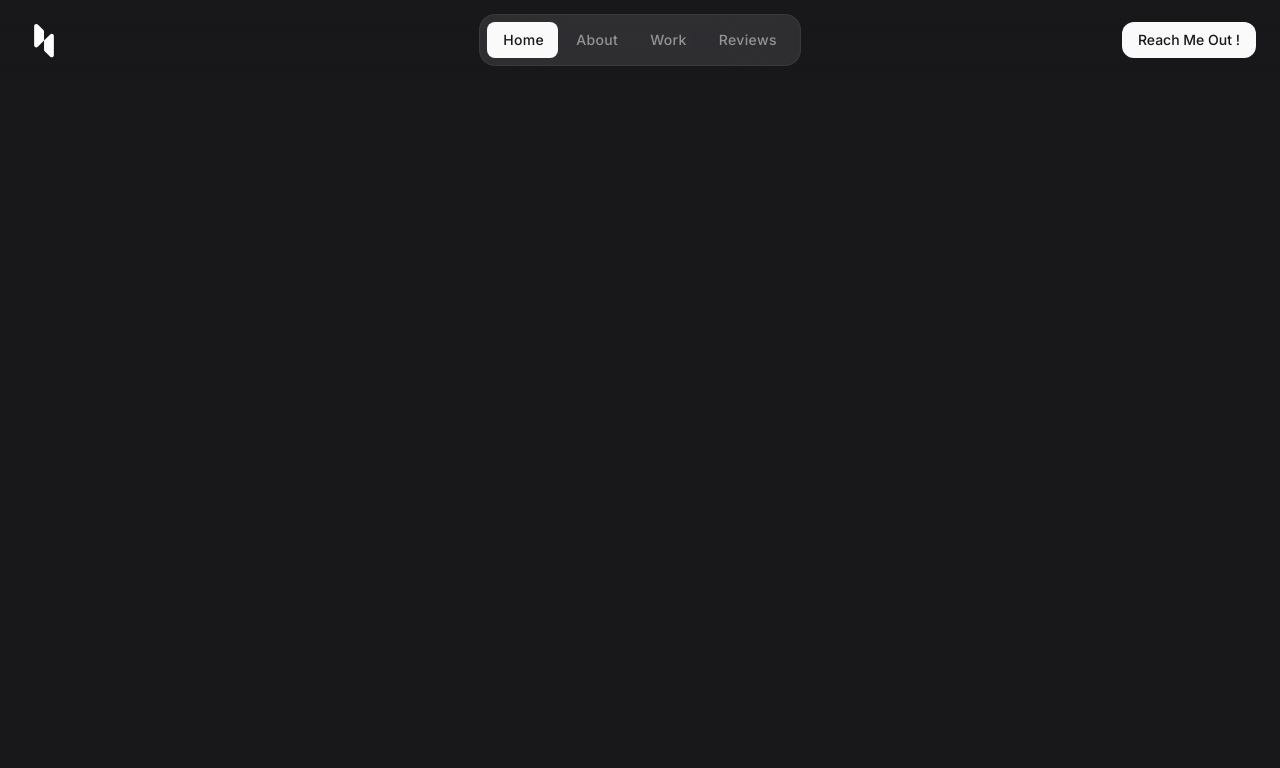
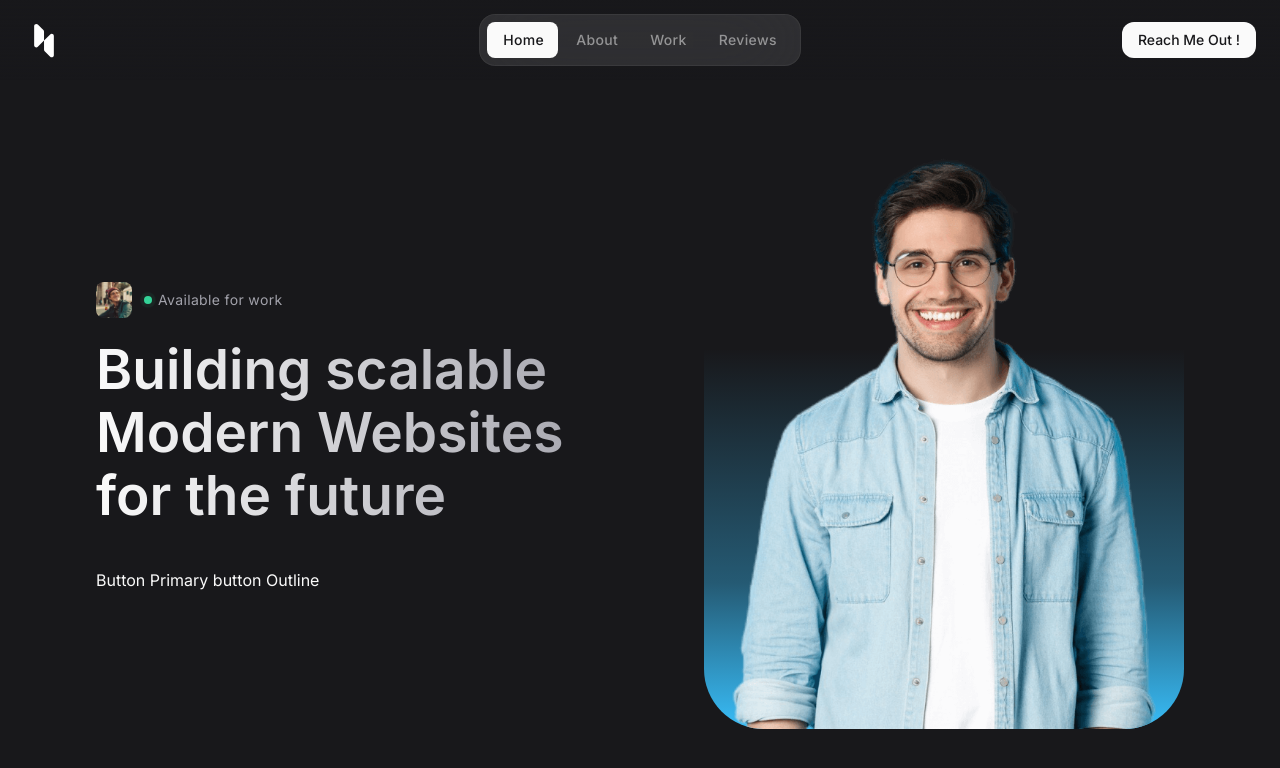
Before and after one commit to hayyantahirr/hayyantahirr, a React (Vite) app: page / in a window 1280 px wide. Shown: the top 768 px of the page. Built offline with nearby package versions, Linux system fonts and the light colour scheme.

Commit message:
button component added

```diff
--- /dev/null
+++ b/src/components/Button.jsx
@@ -0,0 +1,9 @@
+import React from 'react'
+
+function Button() {
+  return (
+    <div>Button</div>
+  )
+}
+
+export default Button
--- a/src/components/Hero.jsx
+++ b/src/components/Hero.jsx
@@ -0,0 +1,50 @@
+import React from "react";
+
+const Hero = () => {
+  return (
+    <>
+      <section className="pt-28 lg:pt-36" id="home">
+        <div className="container lg:grid lg:grid-cols-2 items-center lg:gap-10">
+          <div>
+            <div className="flex items-center gap-3">
+              <figure className="img-box w-9 h-9 rounded-lg">
+                <img
+                  src="/images/avatar-1.jpg"
+                  width={40}
+                  height={40}
+                  alt="Hayyan Tahir Potrait"
+                  className="img-cover"
+                />
+              </figure>
+              <div className="flex items-center gap-1.5 text-zinc-400 text-sm tracking-wide">
+                <span className="relative w-2 h-2 rounded-full bg-emerald-400">
+                  <span className="absolute inset-0  rounded-full bg-emerald-400 animate-ping"></span>
+                </span>
+                Available for work
+              </div>
+            </div>
+            <h2 className="headline-1 max-w-[15ch] sm:max-w-[20ch] lg:max-w-[15ch] mt-5 mb-8 lg:mb-10">
+              Building scalable Modern Websites for the future{" "}
+            </h2>
+            <div className="flex items-center gap-3">
+              Button Primary button Outline{" "}
+            </div>
+          </div>
+          <div className="hidden lg:block">
+            <figure className="w-full max-w-[480px] ml-auto bg-gradient-to-t from-sky-400 via-25% via-sky-400/40 to-65% rounded-[60px] overflow-hidden">
+              <img
+                src="/images/hero-banner.png"
+                alt="Hayyan Tahir"
+                width={656}
+                height={800}
+                className="w-full"
+              />
+            </figure>
+          </div>
+        </div>
+      </section>
+    </>
+  );
+};
+
+export default Hero;
--- a/src/index.css
+++ b/src/index.css
@@ -1,6 +1,19 @@
 @tailwind base;
 @tailwind components;
 @tailwind utilities;
+
+/* -------------------------- */
+/* * typography */
+/* -------------------------- */
+.headline-1 {
+  @apply max-w-max;
+  background: -webkit-linear-gradient(0deg, #fafafa, #a1a1aa);
+  -webkit-background-clip: text;
+  -webkit-text-fill-color: transparent;
+}
+.headline-1 {
+  @apply text-5xl leading-tight font-semibold lg:text-[55px] lg:leading-[1.15];
+}
 
 /* -------------------------- */
 /* * Utilities */
@@ -9,7 +22,15 @@
   @apply w-[1em] h-[1em] overflow-hidden;
   font-variation-settings: "FILL" 0, "wght" 400, "GRAD" 0, "opsz" 24;
 }
-
+.container {
+  @apply px-4 mx-auto lg:px-8 xl:max-w-6xl;
+}
+.img-box {
+  @apply bg-zinc-700 overflow-hidden;
+}
+.img-cover {
+  @apply w-full h-full object-cover;
+}
 /* -------------------------- */
 /* * Base */
 /* -------------------------- */
--- a/src/screens/Home.jsx
+++ b/src/screens/Home.jsx
@@ -1,14 +1,17 @@
-import React from 'react'
+import React from "react";
 // components
-import Header from '../components/Header'
+import Header from "../components/Header";
+import Hero from "../components/Hero";
 
 const Home = () => {
   return (
     <>
-    <Header />
+      <Header />
+      <main>
+        <Hero />
+      </main>
+    </>
+  );
+};
 
-    </>
-  )
-}
-
-export default Home
+export default Home;
```
